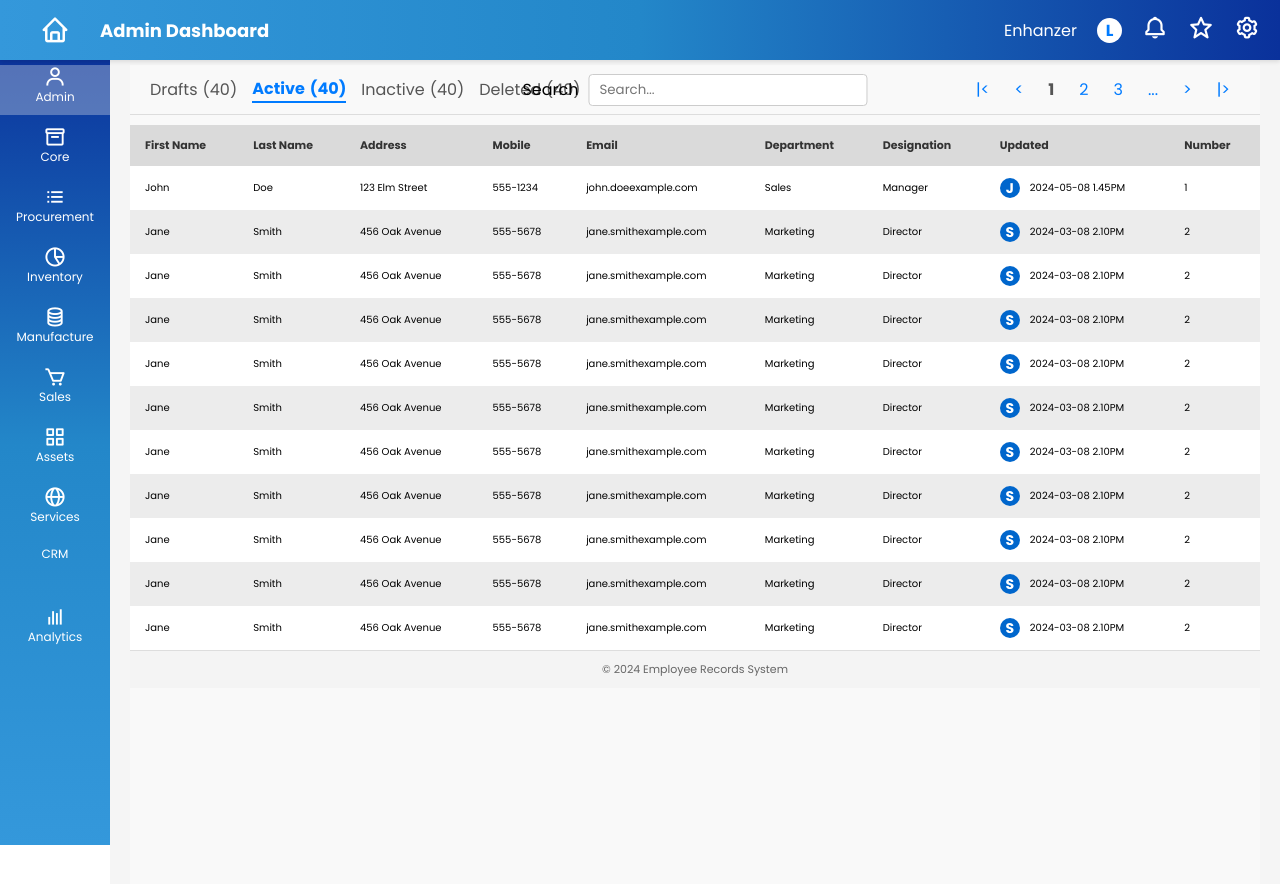
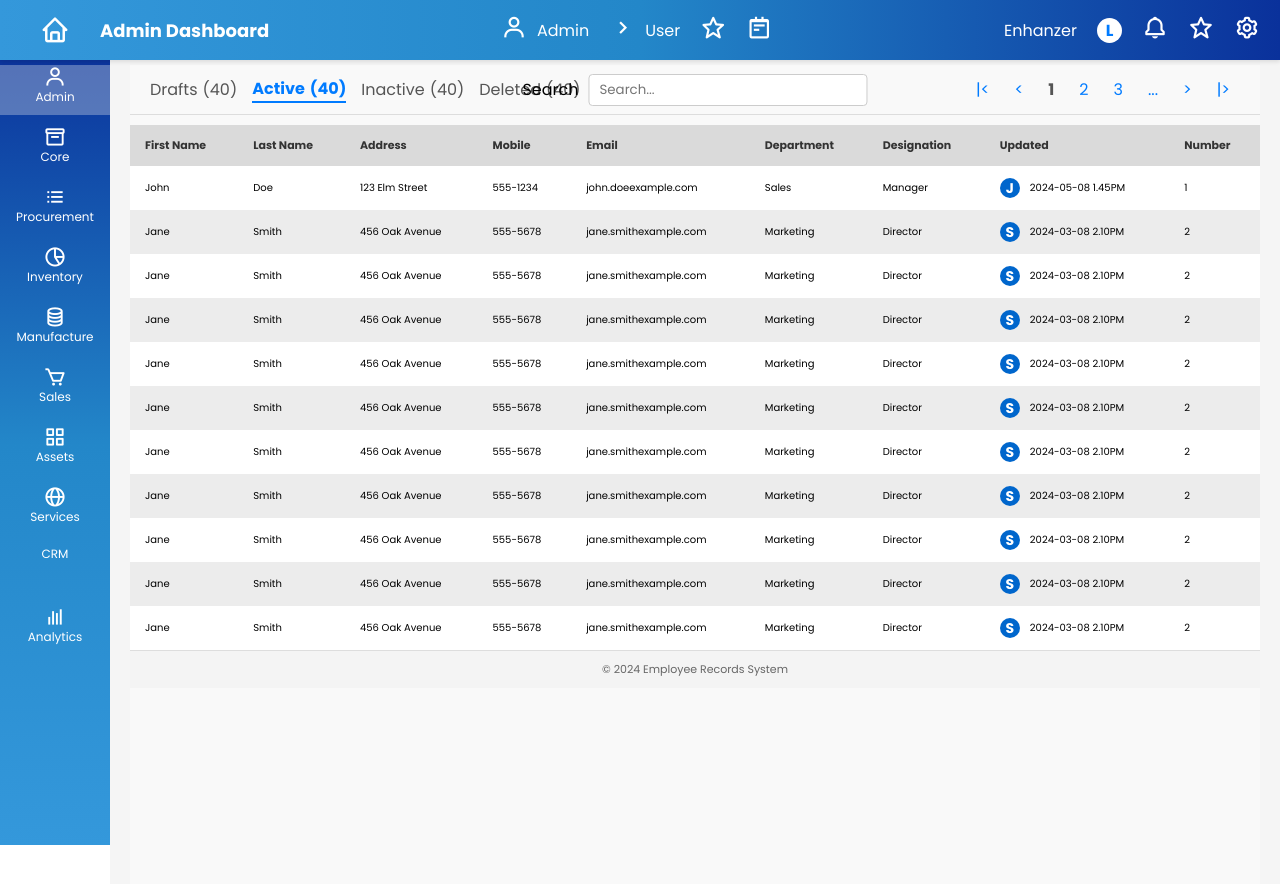
Before and after one commit to Kalana0001/enhanzer_technical_assignment, an Angular app in the folder AdminPanel/: page / in a window 1280 px wide. Shown: the top 884 px of the page. Built offline with nearby package versions, Linux system fonts and the light colour scheme.

Commit message:
4 commit

```diff
--- a/AdminPanel/src/app/navbar/navbar.component.html
+++ b/AdminPanel/src/app/navbar/navbar.component.html
@@ -2,6 +2,14 @@
     <div class="nav-left">
       <i class="bx bx-home"></i>
       <span class="nav-title">Admin Dashboard</span>
+    </div>
+    <div class="nav-center">
+      <a href="#" class="nav-icon"><i class="bx bx-user"></i></a>
+      <a href="#" class="nav-fonts">Admin</a>
+      <a href="#" class="nav-icon"><i class="bx bx-chevron-right"></i></a>
+      <a href="#" class="nav-fonts">User</a>
+      <a href="#" class="nav-icon"><i class="bx bx-star"></i></a>
+      <a href="#" class="nav-icon"><i class="bx bx-notepad"></i></a>
     </div>
     <div class="nav-right">
       <a href="#" class="nav-link">Enhanzer</a>
--- a/AdminPanel/src/styles.css
+++ b/AdminPanel/src/styles.css
@@ -372,3 +372,17 @@ footer p {
   color: #555;
   pointer-events: none;
 }
+
+
+.nav-center {
+  display: flex;
+  justify-content: center; /* Centers items horizontally */
+  align-items: center;     /* Centers items vertically */
+  height: 100vh;           /* Full viewport height to vertically center */
+}
+.nav-fonts{
+  text-decoration: none;
+  text-align: center;
+  color: #fff;
+  margin-left: 10px;
+}
```
